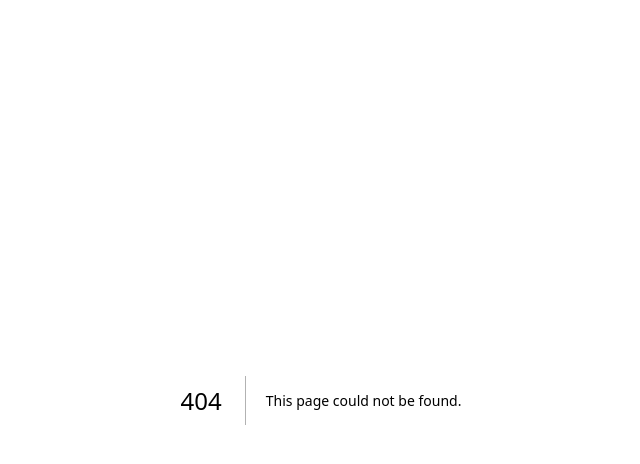
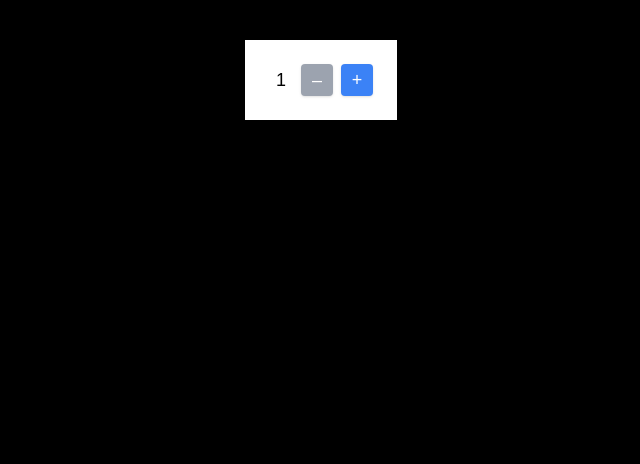
Before and after one commit to Gmanhar/cprg306-assignments, a Next.js app: page /week-4 in a window 1280 px wide. Before the commit this address had no page. Shown: the top 464 px of the page, without its empty margins (319-959 px from the left). Built offline with nearby package versions, Linux system fonts and the light colour scheme.

Commit message:
week-4
counter

```diff
--- a/app/page.js
+++ b/app/page.js
@@ -16,6 +16,9 @@ export default function HomePage() {
          <li>
           <Link className={linkStyles} href="week-3">Week-3</Link>
         </li>
+         <li>
+          <Link className={linkStyles} href="week-4">Week-4</Link>
+        </li>
       </ul>
     </main>
   );
--- /dev/null
+++ b/app/week-4/new-item.js
@@ -0,0 +1,45 @@
+"use client";
+
+import { useState } from "react";
+
+export default function NewItem() {
+  const [quantity, setQuantity] = useState(1);
+
+  const increment = () => {
+    setQuantity((prev) => (prev < 20 ? prev + 1 : prev));
+  };
+
+  const decrement = () => {
+    setQuantity((prev) => (prev > 1 ? prev - 1 : prev));
+  };
+
+  return (
+    <div className="flex items-center space-x-2 px-6 py-6 shadow bg-white text-black">
+      <span className="text-lg font-medium w-6 text-center">{quantity}</span>
+
+      <button
+        onClick={decrement}
+        disabled={quantity === 1}
+        className={`w-8 h-8 rounded text-white text-lg flex items-center justify-center shadow ${
+          quantity === 1
+            ? "bg-gray-400 cursor-not-allowed"
+            : "bg-blue-500 hover:bg-blue-600"
+        }`}
+      >
+        –
+      </button>
+
+      <button
+        onClick={increment}
+        disabled={quantity === 20}
+        className={`w-8 h-8 rounded text-white text-lg flex items-center justify-center shadow ${
+          quantity === 20
+            ? "bg-blue-300 cursor-not-allowed"
+            : "bg-blue-500 hover:bg-blue-600"
+        }`}
+      >
+        +
+      </button>
+    </div>
+  );
+}
--- /dev/null
+++ b/app/week-4/page.js
@@ -0,0 +1,11 @@
+import NewItem from "./new-item.js";
+
+export default function Page() {
+  return (
+    <main className="flex items-start justify-center min-h-screen pt-10 bg-black
+    ">
+
+      <NewItem />
+    </main>
+  );
+}
```
